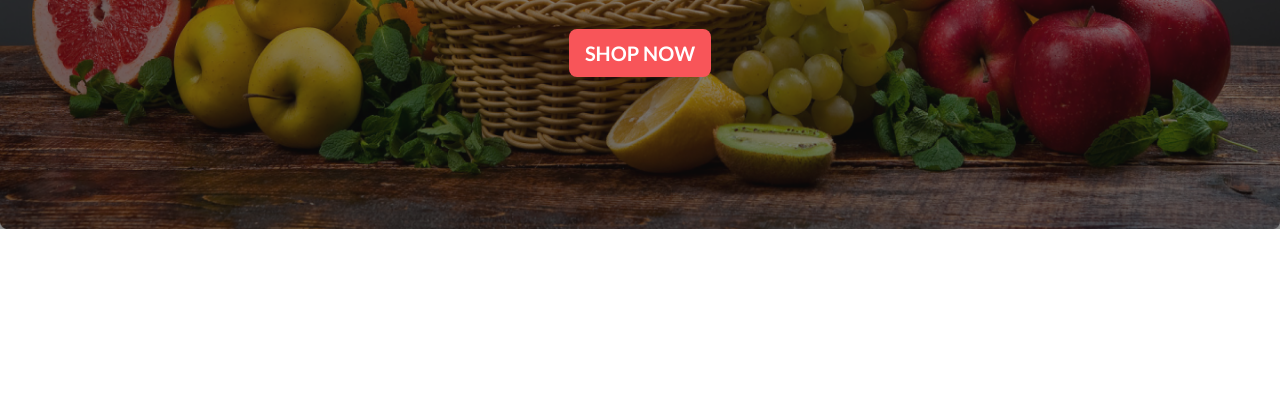
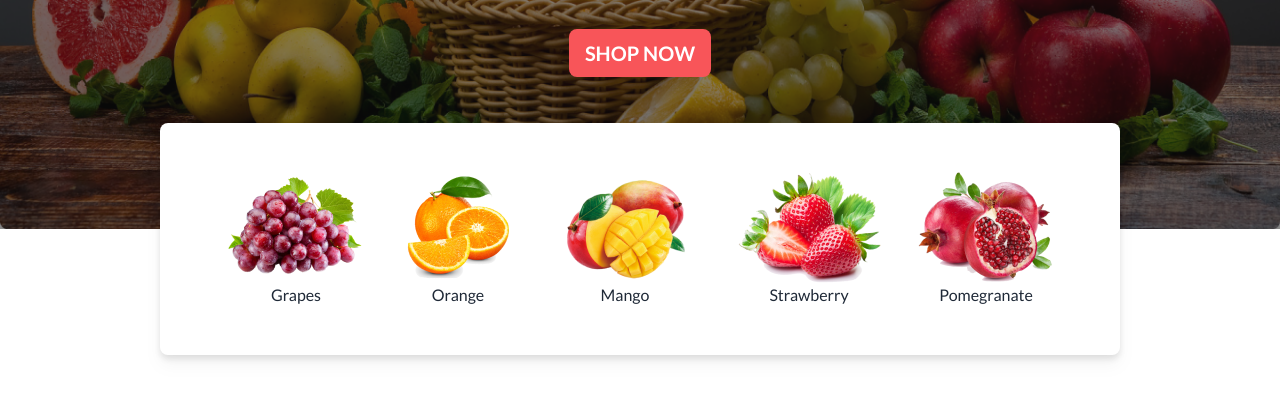
Before and after one commit to RawshanaraEity/fruit-brust, a plain HTML site: page index.html in a window 1280 px wide. Shown: the part 563-962 px from the top of the page. Before the commit the page ends 846 px from the top, so only its background shows below. Drawn offline with nearby package versions, Linux system fonts and the light colour scheme; grey boxes are pictures that could not be loaded.

Commit message:
updated banner section

```diff
--- a/index.html
+++ b/index.html
@@ -88,7 +88,7 @@
 
     <main class="container mx-auto">
             <!-- banner section -->
-    <section class="my-12 text-center">
+    <section class="my-12 ">
         <div>
             <div class="carousel w-full">
                 <!-- slide 1 -->
@@ -165,6 +165,32 @@
                   </div>
                 </div>
               </div>
+
+              <div class="hidden md:block">
+                <div class="flex justify-between relative -top-28 text-center py-12 px-16 w-3/4 mx-auto bg-white drop-shadow-lg rounded-lg">
+                  <div class="text-center">
+                    <img src="./images/fruit1.png" alt="">
+                    <p>Grapes</p>
+                  </div>
+                  <div class="text-center">
+                    <img src="./images/fruit2.png" alt="">
+                    <p>Orange</p>
+                  </div>
+                  <div>
+                    <img src="./images/fruit3.png" alt="">
+                    <p>Mango</p>
+                  </div>
+                  <div>
+                    <img src="./images/fruit4.png" alt="">
+                    <p>Strawberry</p>
+                  </div>
+                  <div>
+                    <img src="./images/fruit5.png" alt="">
+                    <p>Pomegranate</p>
+                  </div>
+
+                </div>
+              </div>
         </div>
     </section>
 
```
